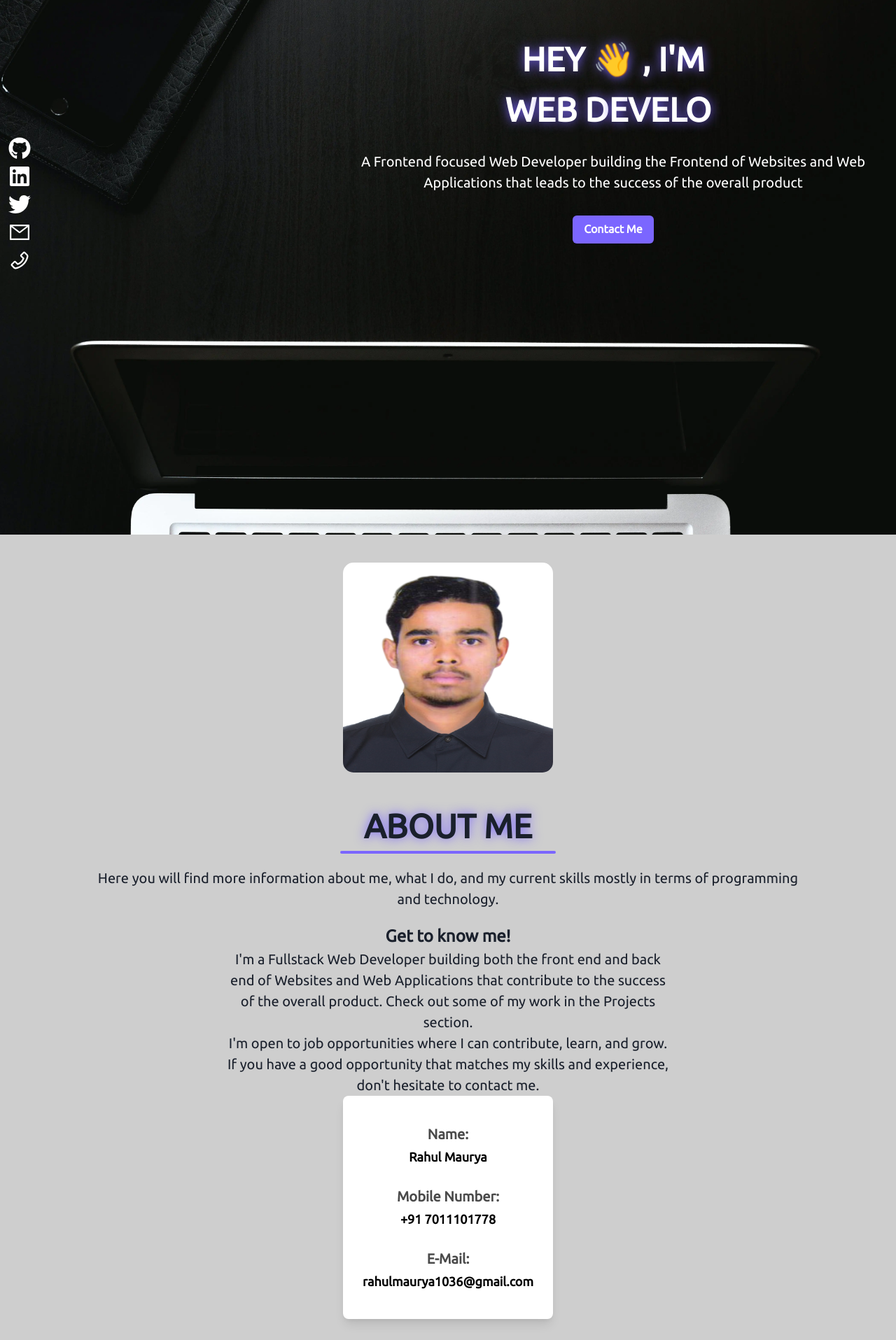
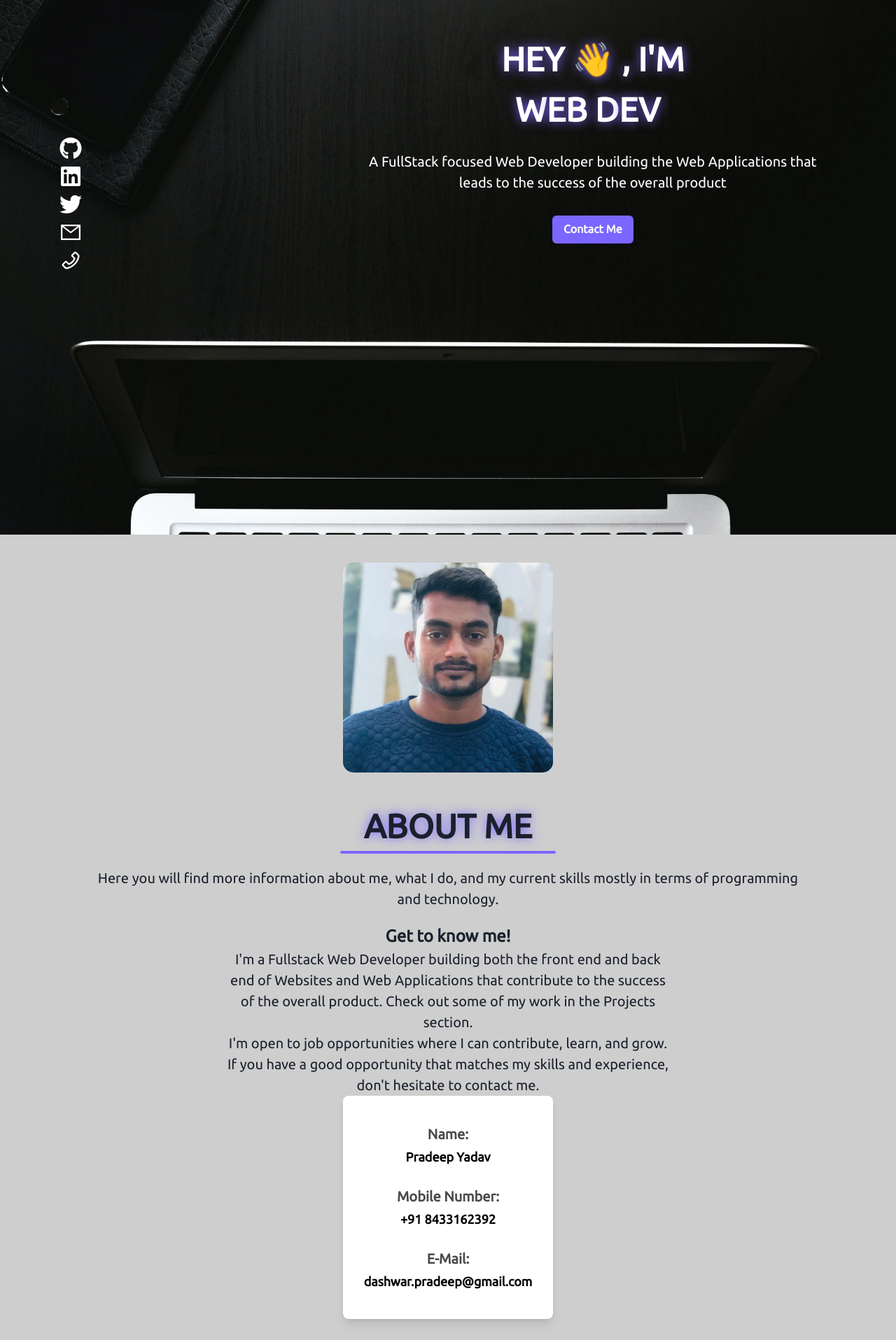
Before and after one commit to simply-code-it/dashwar.pradeep, a React (Vite) app: page / in a window 1280 px wide. Shown: the part 140-2055 px from the top of the page at 70% size. Built offline with nearby package versions, Linux system fonts and the light colour scheme; some icons are missing.

Commit message:
first commit

```diff
--- a/index.html
+++ b/index.html
@@ -10,7 +10,7 @@
       rel="stylesheet"
     />
     <meta name="viewport" content="width=device-width, initial-scale=1.0" />
-    <title>Rahul - Portfolio</title>
+    <title>Pradeep - Portfolio</title>
   </head>
   <body>
     <div id="root"></div>
--- a/package.json
+++ b/package.json
@@ -1,5 +1,5 @@
 {
-  "homepage": "https://rmauryaa.github.io/",
+  "homepage": "https://simply-code-it.github.io/",
   "name": "portfolio",
   "private": true,
   "version": "0.0.0",
--- a/src/components/About.jsx
+++ b/src/components/About.jsx
@@ -28,7 +28,7 @@ const About = () => {
             borderRadius="15px"
             boxSize={{ base: "200px", md: "250px", lg: "300px" }}
             src={pic1}
-            alt="rahul"
+            alt="pradeep"
           />
         </Box>
 
@@ -92,7 +92,7 @@ const About = () => {
                 Name:
               </Text>
               <Text fontSize="lg" fontWeight="semibold" color={textColor} mt={1}>
-                Rahul Maurya
+                Pradeep Yadav
               </Text>
             </Flex>
 
@@ -101,7 +101,7 @@ const About = () => {
                 Mobile Number:
               </Text>
               <Text fontSize="lg" fontWeight="semibold" color={textColor} mt={1}>
-                +91 7011101778
+                +91 8433162392
               </Text>
             </Flex>
 
@@ -110,7 +110,7 @@ const About = () => {
                 E-Mail:
               </Text>
               <Text fontSize="lg" fontWeight="semibold" color={textColor} mt={1}>
-                rahulmaurya1036@gmail.com
+                dashwar.pradeep@gmail.com
               </Text>
             </Flex>
           </VStack>
--- a/src/components/Contact.jsx
+++ b/src/components/Contact.jsx
@@ -102,7 +102,7 @@ const Contact = () => {
               fontWeight="semibold"
               color={textColor}
             >
-              Rahul Maurya
+              Pradeep Yadav
             </Text>
           </Flex>
 
@@ -122,7 +122,7 @@ const Contact = () => {
               fontWeight="semibold"
               color={textColor}
             >
-              +91 7011101778
+              +91 8433162392
             </Text>
           </Flex>
 
@@ -142,7 +142,7 @@ const Contact = () => {
               fontWeight="semibold"
               color={textColor}
             >
-              rahulmaurya1036@gmail.com
+              dashwar.pradeep@gmail.com
             </Text>
           </Flex>
         </Box> */}
--- a/src/components/Footer.jsx
+++ b/src/components/Footer.jsx
@@ -23,11 +23,10 @@ export default function Footer() {
               fontSize={{ base: "2xl", md: "4xl", lg: "5xl" }}
               textShadow={"0 0 15px gray"}
             >
-              RAHUL
+              Pradeep
             </Text>
             <Text>
-              A Frontend focused Web Developer building the Frontend of Websites
-              and Web Applications that leads to the success of the overall
+              A FullStack focused Web Developer building the Web Applications that leads to the success of the overall
               product
             </Text>
           </Box>
@@ -43,7 +42,7 @@ export default function Footer() {
             {/* <Text fontSize={{ base: "l", md: "l", lg: "xl" }}>Social</Text> */}
             <br />
             <HStack>
-              <Link href="https://github.com/rmauryaa">
+              <Link href="https://github.com/simply-code-it">
                 <IconButton
                   as={FaGithub}
                   aria-label="GitHub"
@@ -53,7 +52,7 @@ export default function Footer() {
                   _hover={{ transform: "scale(1.1)" }}
                 />
               </Link>
-              <Link href="https://www.linkedin.com/in/rmaurya/">
+              <Link href="https://www.linkedin.com/in/simplycodeit/">
                 <Image
                   src={LinkedinIcon}
                   alt="Linkedin"
@@ -62,7 +61,7 @@ export default function Footer() {
                 />
               </Link>
 
-              <Link href="https://www.instagram.com/rmaurya_/">
+              <Link href="https://www.instagram.com/dashwar.pradeep/">
                 <Image
                   src={InstagramIcon}
                   alt="Instagram"
@@ -89,7 +88,7 @@ export default function Footer() {
           fontWeight={"bold"}
           textAlign={"center"}
         >
-          © Copyright 2024. Made by Rahul
+          © Copyright 2024. Made by Pradeep
         </Text>
       </Box>
     </section>
--- a/src/components/GitHubStats.jsx
+++ b/src/components/GitHubStats.jsx
@@ -16,9 +16,9 @@ export default function GithubCalender() {
   }, [refresh]);
 
   const lightThemeURL =
-    "https://github-readme-streak-stats.herokuapp.com/?user=rmauryaa&theme=transparent&hide_border=true&title_color=black&text_color=black&sideNums=black&sideLabels=black&ring=black&fire=black&currStreakLabel=black&currStreakNum=black";
+    "https://github-readme-streak-stats.herokuapp.com/?user=simply-code-it&theme=transparent&hide_border=true&title_color=black&text_color=black&sideNums=black&sideLabels=black&ring=black&fire=black&currStreakLabel=black&currStreakNum=black";
   const darkThemeURL =
-    "https://github-readme-streak-stats.herokuapp.com/?user=rmauryaa&theme=transparent&hide_border=true&title_color=white&text_color=white&sideNums=white&sideLabels=white&ring=white&fire=white&currStreakLabel=white&currStreakNum=white";
+    "https://github-readme-streak-stats.herokuapp.com/?user=simply-code-it&theme=transparent&hide_border=true&title_color=white&text_color=white&sideNums=white&sideLabels=white&ring=white&fire=white&currStreakLabel=white&currStreakNum=white";
 
   const imageURL = colorMode === "dark" ? darkThemeURL : lightThemeURL;
 
@@ -63,7 +63,7 @@ export default function GithubCalender() {
         <GitHubCalendar
           className="react-activity-calendar"
           color="skyblue"
-          username="rmauryaa"
+          username="simply-code-it"
           year={new Date().getFullYear()}
         />
       </Box>
@@ -80,7 +80,7 @@ export default function GithubCalender() {
         <img
           id="github-top-langs"
           width="100%"
-          src="https://github-readme-stats.vercel.app/api/top-langs?username=rmauryaa&theme=transparent&hide_border=true&show_icons=true&locale=en&layout=compact&title_color=white&text_color=white"
+          src="https://github-readme-stats.vercel.app/api/top-langs?username=simply-code-it&theme=transparent&hide_border=true&show_icons=true&locale=en&layout=compact&title_color=white&text_color=white"
         />
       </Box>
       <Box
@@ -96,7 +96,7 @@ export default function GithubCalender() {
         <img
           id="github-stats-card"
           width="100%"
-          src="https://github-readme-stats.vercel.app/api?username=rmauryaa&theme=transparent&hide_border=true&show_icons=true&locale=en&title_color=white&text_color=white"
+          src="https://github-readme-stats.vercel.app/api?username=simply-code-it&theme=transparent&hide_border=true&show_icons=true&locale=en&title_color=white&text_color=white"
         />
       </Box>
       <Box
--- a/src/components/Header.jsx
+++ b/src/components/Header.jsx
@@ -52,7 +52,7 @@ function Header() {
             p={3}
             pt={200}
           >
-            <Link href="https://github.com/rmauryaa/">
+            <Link href="https://github.com/simply-code-it/">
               <IconButton
                 as={FaGithub}
                 aria-label="GitHub"
@@ -62,7 +62,7 @@ function Header() {
                 _hover={{ transform: "scale(1.1)" }}
               />
             </Link>
-            <Link href="https://www.linkedin.com/in/rmaurya/">
+            <Link href="https://www.linkedin.com/in/simplycodeit/">
               <IconButton
                 as={FaLinkedin}
                 aria-label="LinkedIn"
@@ -72,7 +72,7 @@ function Header() {
                 _hover={{ transform: "scale(1.1)" }}
               />
             </Link>
-            <Link href="https://x.com/rmaurya__">
+            <Link href="https://x.com/pradeepWalkede">
               <IconButton
                 as={FaTwitter}
                 aria-label="Twitter"
@@ -82,7 +82,7 @@ function Header() {
                 _hover={{ transform: "scale(1.1)" }}
               />
             </Link>
-            <Link href="mailto:rahulmaurya1036@gmail.com">
+            <Link href="mailto:dashwar.pradeep@gmail.com">
               <IconButton
                 as={AiOutlineMail}
                 aria-label="Email"
@@ -92,7 +92,7 @@ function Header() {
                 _hover={{ transform: "scale(1.1)" }}
               />
             </Link>
-            <Link href="tel:+917011101778">
+            <Link href="tel:+918433162392">
               <IconButton
                 as={AiOutlinePhone}
                 aria-label="Phone"
@@ -128,7 +128,7 @@ function Header() {
             >
               <Typewriter
                 options={{
-                  strings: ["RAHUL", "CODER", "WEB DEVELOPER"],
+                  strings: ["Pradeep", "CODER", "WEB DEVELOPER"],
                   autoStart: true,
                   loop: true,
                   delay: 100,
@@ -139,8 +139,7 @@ function Header() {
             </Text>
             <br />
             <Text color={"white"} fontSize={{ base: "l", md: "l", lg: "xl" }}>
-              A Frontend focused Web Developer building the Frontend of Websites
-              and Web Applications that leads to the success of the overall
+              A FullStack focused Web Developer building the Web Applications that leads to the success of the overall
               product
             </Text>
             <AnchorLink href="#contact">
--- a/src/components/Navbar.jsx
+++ b/src/components/Navbar.jsx
@@ -88,7 +88,7 @@ const Navbar = () => {
           _hover={{ transform: "scale(1.02)", cursor: "pointer" }}
           display={{ base: "none", sm: "block", md: "block" }}
         >
-          RAHUL MAURYA
+          Pradeep Yadav
         </Text>
       </AnchorLink>
       <Box
--- a/src/components/Skills.jsx
+++ b/src/components/Skills.jsx
@@ -3,7 +3,6 @@ import { Flex, Box, Text, Image } from "@chakra-ui/react";
 import { useColorMode } from "@chakra-ui/color-mode";
 import cssIcon from "../assets/Skills icons/css-icon.svg";
 import jsIcon from "../assets/Skills icons/javascript-icon.svg";
-import pythonIcon from "../assets/Skills icons/python-icon.svg";
 import reactIcon from "../assets/Skills icons/react-js-icon.svg";
 import gitIcon from "../assets/Skills icons/git-icon.svg";
 import htmlIcon from "../assets/Skills icons/html-icon.svg";
@@ -89,10 +88,6 @@ const Skills = () => {
             <Image src={reactIcon} height={"50%"} />
             <Text>React</Text>
           </Box>
-          <Box {...skillBoxStyle}>
-            <Image src={pythonIcon} height={"50%"} />
-            <Text>Python</Text>
-          </Box>
         </Flex>
         <br />
         <Text
```
Also changed, not shown: src/assets/pic1.png, 1 other file (tests, documents, lock files or other folders).
